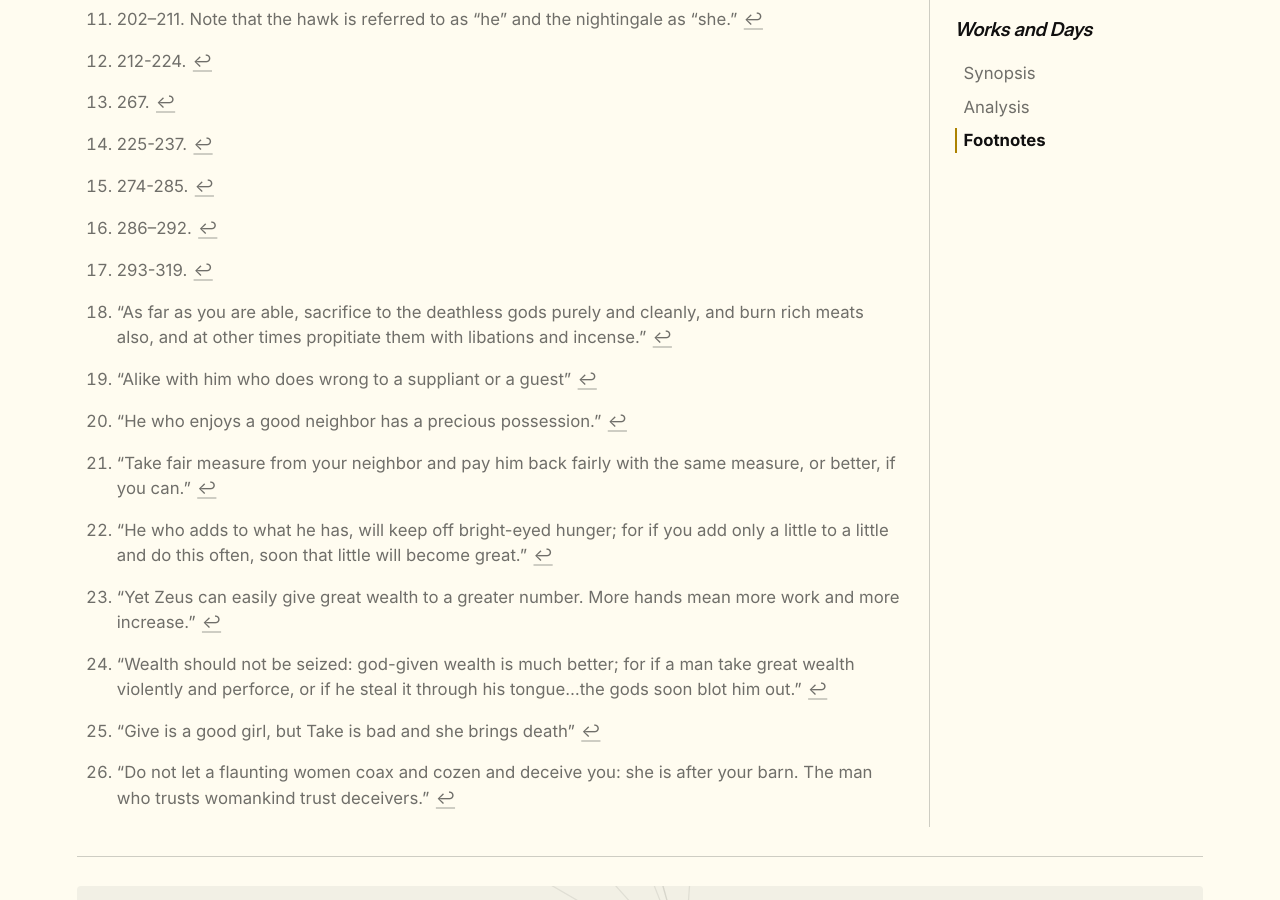
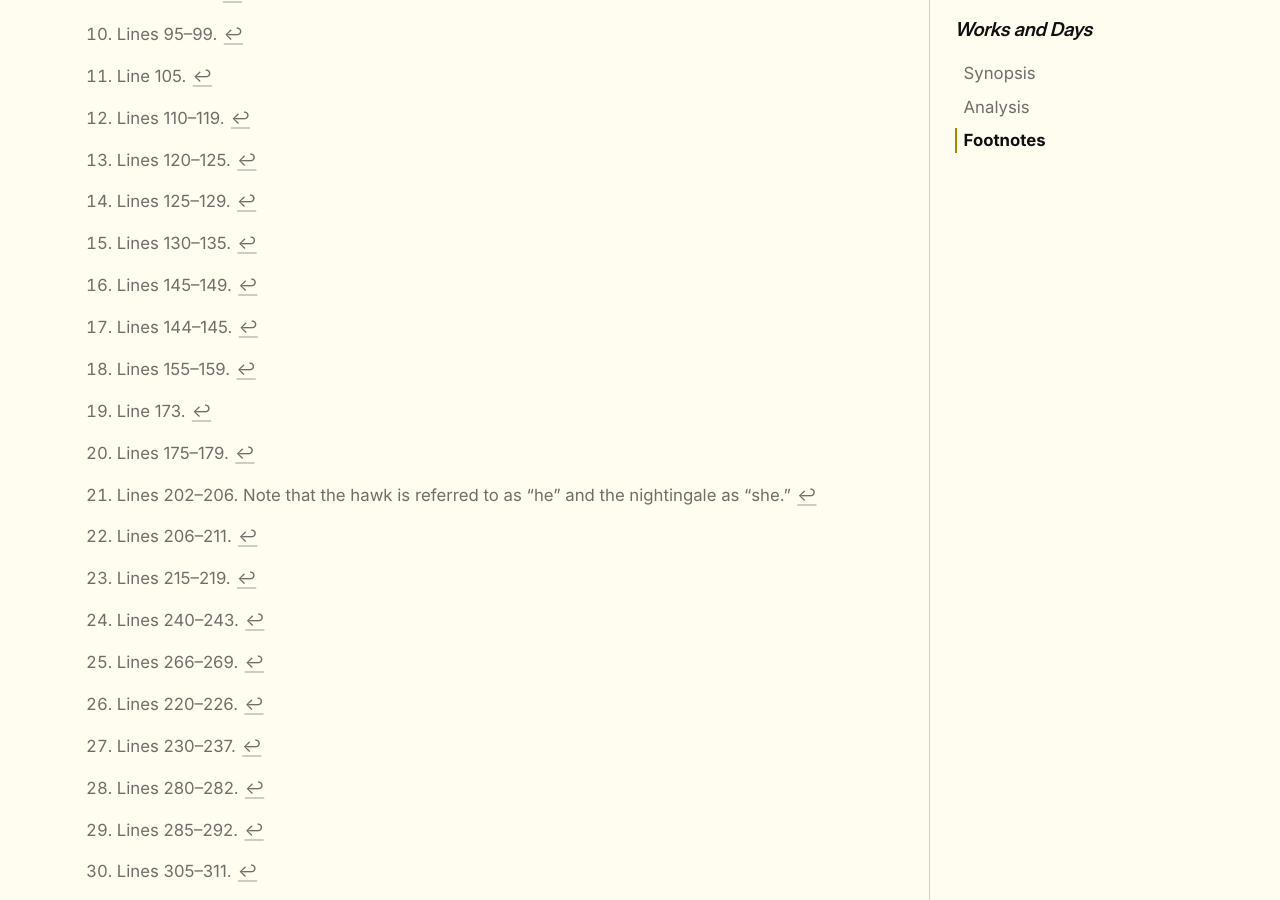
Before and after one commit to andyzwang/notes, a Jekyll site: the page built from _notes/Works and Days.md, in a window 1280 px wide and 900 px high, scrolled down 7214 px. Built offline with Jekyll 4.4.1, drawn with Linux system fonts in a browser that asks for light colours; some of the changed text lies outside the part shown.

Commit message:
Add and correct Perseus line-number citations throughout Works and Days [structure]
Co-Authored-By: Claude Opus 4.8 <noreply@anthropic.com>

```diff
--- a/_notes/Works and Days.md
+++ b/_notes/Works and Days.md
@@ -20,26 +20,26 @@ The poem begins with an invocation to the muses of Pieria, and to their father,
 
 > Through him mortal men are famed or un-famed, sung or unsung alike, as great Zeus wills. For easily he makes strong, and easily he brings the strong man low; easily he humbles the proud and raises the obscure, and easily he straightens the crooked and blasts the proud.[^1]
 
-After this appeal to Zeus — he who "make[s] judgments straight with righteousness" — Hesiod begins his undertaking to "tell of true things" to his brother, Perses.
+After this appeal to Zeus — he who "make[s] judgments straight with righteousness" — Hesiod begins his undertaking to "tell of true things" to his brother, Perses.[^2]
 ### Two forms of strife
 
-While *Works and Days* concerns itself with human affairs, Hesiod begins the poem by referencing the cosmic lineage in *[[Theogony]]*. There are two forms of Strife (Ἔρις) on earth: one "fosters evil war and battle," while the other "stirs up even the shiftless to toil."
+While *Works and Days* concerns itself with human affairs, Hesiod begins the poem by referencing the cosmic lineage in *[[Theogony]]*. There are two forms of Strife (Ἔρις) on earth: one "fosters evil war and battle," while the other "stirs up even the shiftless to toil."[^3]
 
-> For a man grows eager to work when he considers his neighbor, a rich man who hastens to plough and plant and put his house in good order; and neighbor vies with his neighbor as he hurries after wealth. This Strife is wholesome for men. And potter is angry with potter, and craftsman with craftsman, and beggar is jealous of beggar, and minstrel of minstrel.[^2]
+> For a man grows eager to work when he considers his neighbor, a rich man who hastens to plough and plant and put his house in good order; and neighbor vies with his neighbor as he hurries after wealth. This Strife is wholesome for men. And potter is angry with potter, and craftsman with craftsman, and beggar is jealous of beggar, and minstrel of minstrel.[^4]
 
-Hesiod encourages Perses to avoid taking delight in strife, telling him to not "peep and peer and listen to the wrangles of the court-house." Instead, Hesiod suggests, he should focus on working for his livelihood.
+Hesiod encourages Perses to avoid taking delight in strife, telling him to not "peep and peer and listen to the wrangles of the court-house."[^5] Instead, Hesiod suggests, he should focus on working for his livelihood.
 ### Bribe-swallowing lords
 
-> Nay, let us settle our dispute here with true judgement which is of Zeus and is perfect.[^3]
+> Nay, let us settle our dispute here with true judgement which is of Zeus and is perfect.[^6]
 
-Hesiod gets to business by revealing that they had "already divided our inheritance," but Perses was able to claim more than his fair share through influencing "bribe-swallowing lords who love to judge such a cause as this."
+Hesiod gets to business by revealing that they had "already divided our inheritance," but Perses was able to claim more than his fair share through influencing "bribe-swallowing lords who love to judge such a cause as this."[^7]
 
-These judges, Hesiod says, "know not how much more the half is than the whole, nor what great advantage there is in mallow and asphodel."[^4] To further convince Perses of the necessity of work — as well as the cosmic justice that underlies it — Hesiod begins his mythology.
+These judges, Hesiod says, "know not how much more the half is than the whole, nor what great advantage there is in mallow and asphodel."[^8] To further convince Perses of the necessity of work — as well as the cosmic justice that underlies it — Hesiod begins his mythology.
 ### Prometheus and Pandora
 
-Upset that [[Prometheus]] stole fire for humanity, [[Zeus]] decides that he will "give men as the price for fire an evil thing."[^5] He orders the gods to create Pandora, a beautiful woman who is endowed with gifts from all of the Olympians. Hermes brings Pandora to Epimetheus (Prometheus's brother) as a gift, and, despite Prometheus's warning to never accept a gift from Zeus, he accepts. Pandora opens a jar that releases sickness, toil, misery, and "countless plagues" into a world previously free of suffering. Only Hope remains within the lid — "by the will of Aegis-holding Zeus"[^6] — leaving humanity subject to hardship for all eternity.
+Upset that [[Prometheus]] stole fire for humanity, [[Zeus]] decides that he will "give men as the price for fire an evil thing."[^9] He orders the gods to create Pandora, a beautiful woman who is endowed with gifts from all of the Olympians. Hermes brings Pandora to Epimetheus (Prometheus's brother) as a gift, and, despite Prometheus's warning to never accept a gift from Zeus, he accepts. Pandora opens a jar that releases sickness, toil, misery, and "countless plagues" into a world previously free of suffering. Only Hope remains within the lid — "by the will of Aegis-holding Zeus"[^10] — leaving humanity subject to hardship for all eternity.
 
-Perhaps as a note to his brother, Hesiod concludes that "there is no way to escape the will of Zeus."
+Perhaps as a note to his brother, Hesiod concludes that "there is no way to escape the will of Zeus."[^11]
 
 ### Myth of the ages
 
@@ -77,85 +77,114 @@ Finally, Hesiod laments that he is alive during the so-called Iron Age (wishing
 
 ![](/assets/img/hawk-nightingale.jpg "*Fables de La Fontaine*, J.J. Grandville, c. 1838."){: link="https://commons.wikimedia.org/wiki/File:Grandville_-_Fables_de_La_Fontaine_-_09-18_._Le_Milan_et_le_Rossignol.jpg"}
 
-Hesiod then addresses the prices directly. A hawk flies high in the air, with a nightingale in its talons. The smaller bird "cries pitifully," to which the hawk responds:[^11]
+Hesiod then addresses the princes directly. A hawk flies high in the air, with a nightingale in its talons. The smaller bird "cries pitifully," to which the hawk responds:[^21]
 
-> Miserable thing, why do you cry out? One far stronger than you now holds you fast, and you must go wherever I take you, strongstress as you are. And if I please I will make my meal of you, or let you go. He is a fool who tries to withstand the stronger, for he does not get the mastery and suffers pain besides his shame.
+> Miserable thing, why do you cry out? One far stronger than you now holds you fast, and you must go wherever I take you, songstress as you are. And if I please I will make my meal of you, or let you go. He is a fool who tries to withstand the stronger, for he does not get the mastery and suffers pain besides his shame.[^22]
 
 ### On justice
 
-Hesiod then addresses his brother directly: violence and injustice will destroy a man, even a powerful or prosperous one, "for Justice beats Outrage when she comes at length to the end of the race."[^12]
+Hesiod then addresses his brother directly: violence and injustice will destroy a man, even a powerful or prosperous one, "for Justice beats Outrage when she comes at length to the end of the race."[^23]
 
-Moreover, entire cities answer for the deeds of a single "bad man who sins and devises presumptuous deeds." — in these cases, Zeus brings "great trouble upon the people."  Speaking to the princes, Hesiod warns that Zeus's eye — "seeing all and understanding all" — takes note of "what sort of justice is this that the city keeps within it."[^14]
+Moreover, entire cities answer for the deeds of a single "bad man who sins and devises presumptuous deeds" — in these cases, Zeus brings "great trouble upon the people."[^24] Speaking to the princes, Hesiod warns that Zeus's eye — "seeing all and understanding all" — takes note of "what sort of justice is this that the city keeps within it."[^25]
 
-When the personified [[Justice]] is mistreated, for example by judges who "devour bribes" and issue "crooked judgments" as in the current dispute, she follows a city "weeping" and bringing punishment upon it. On the other hand, cities with rulers who give "straight judgments" to foreigners and citizens alike flourish and their people proper.
+When the personified [[Justice]] is mistreated, for example by judges who "devour bribes" and issue "crooked judgments" as in the current dispute, she follows a city "weeping" and bringing punishment upon it. On the other hand, cities with rulers who give "straight judgments" to foreigners and citizens alike flourish and their people proper.[^26]
 
-> Neither famine nor disaster ever haunt men who do true justice; but light-heartedly they tend the fields which are all their care. The earth bears them victual in plenty, and on the mountains the oak bears acorns upon the top and bees in the midst. Their woolly sheep are laden with fleeces; their women bear children like their parents. They flourish continually with good things.[^13]
+> Neither famine nor disaster ever haunt men who do true justice; but light-heartedly they tend the fields which are all their care. The earth bears them victual in plenty, and on the mountains the oak bears acorns upon the top and bees in the midst. Their woolly sheep are laden with fleeces; their women bear children like their parents. They flourish continually with good things.[^27]
 
-Men are distinguished from animals in that animals devour one each other for lack of justice, but Zeus has given humanity the capacity to ordain right and wrong. Thus, "for whoever knows the right and is ready to speak it, far-seeing Zeus gives him prosperity."[^15]
+Men are distinguished from animals in that animals devour one each other for lack of justice, but Zeus has given humanity the capacity to ordain right and wrong. Thus, "for whoever knows the right and is ready to speak it, far-seeing Zeus gives him prosperity."[^28]
 
 ### On work
 
 Hesiod finally turns to the difficulty of living well:
 
-> To you, foolish Perses, I will speak good sense. Badness can be got easily and in shoals: the road to her is smooth, and she lives very near us. But between us and Goodness the gods have placed the sweat of our brows: long and steep is the path that leads to her, and it is rough at the first.[^16]
+> To you, foolish Perses, I will speak good sense. Badness can be got easily and in shoals: the road to her is smooth, and she lives very near us. But between us and Goodness the gods have placed the sweat of our brows: long and steep is the path that leads to her, and it is rough at the first.[^29]
 
-Work, Hesiod tries to convince his brother, is both morally good and materially necessary. Gods and men alike dislike idle men, "for in nature he is like the stingless drones who waste the labor of the bees." And, work ensures that one will not starve. Thus, "work is no disgrace: it is idleness which is a disgrace."[^17] Finally, recalling the opening of the poem, Hesiod advises his brother to stop coveting other people's property: instead, he should "attend to your livelihood as I bid you."
+Work, Hesiod tries to convince his brother, is both morally good and materially necessary. Gods and men alike dislike idle men, "for in nature he is like the stingless drones who waste the labor of the bees." And, work ensures that one will not starve. Thus, "work is no disgrace: it is idleness which is a disgrace."[^30] Finally, recalling the opening of the poem, Hesiod advises his brother to stop coveting other people's property: instead, he should "attend to your livelihood as I bid you."[^31]
 
-The remainder of the poem is a collection of household, religious, and social rules. Hesiod advises honoring the gods[^19], respecting guests and parents[^20], maintaining good relations with neighbors[^21], repaying fairly[^22],  gradual savings[^24], and bearing sons.[^26] He also advises against dishonest profit[^18], greediness[^23], and, in a reflection of the patriarchal nature of the poem, trusting "flaunting women."[^25]
+The remainder of the poem is a collection of household, religious, and social rules. Hesiod advises honoring the gods[^32], respecting guests and parents[^33], maintaining good relations with neighbors[^34], repaying fairly[^35],  gradual savings[^36], and bearing sons.[^37] He also advises against dishonest profit[^38], greediness[^39], and, in a reflection of the patriarchal nature of the poem, trusting "flaunting women."[^40]
+
 ## Analysis
 
 ## Footnotes
 
-*N.B. Our class reading was only through line 382 of the poem.*
+*N.B. Our class reading was only through line 382 of the poem. Line numbers below follow the [Perseus Scaife Viewer edition](https://scaife.perseus.org/library/urn:cts:greekLit:tlg0020.tlg002.perseus-eng2:1-380/) of Evelyn-White's translation, bounded to the nearest line markers that edition provides.*
 
-[^1]: Hesiod. *Homeric Hymns, Epic Cycle, Homerica.* Translated by Hugh G. Evelyn-White. The Loeb Classical Library 57. Harvard University Press W. Heinemann, 1914. Lines 1-10.
+[^1]: Hesiod. *Homeric Hymns, Epic Cycle, Homerica.* Translated by Hugh G. Evelyn-White. The Loeb Classical Library 57. Harvard University Press W. Heinemann, 1914. Lines 1–5.
 
-[^2]: 11–24.
+[^2]: Lines 9–10.
 
-[^3]: 25-41.
+[^3]: Lines 11–20.
 
-[^4]: Referring to the poor man's food.
+[^4]: Lines 20–25.
 
-[^5]: 60-68.
+[^5]: Lines 25–29.
 
-[^6]: 90–105.
+[^6]: Lines 35–39.
 
-[^7]: 109–120.
+[^7]: Lines 35–39.
 
-[^8]: 121–139.
+[^8]: Lines 40–41. Referring to the poor man's food.
 
-[^9]: 156-159b.
+[^9]: Lines 55–58.
 
-[^10]: 170-201.
+[^10]: Lines 95–99.
 
-[^11]: 202–211. Note that the hawk is referred to as "he" and the nightingale as "she."
+[^11]: Line 105.
 
-[^12]: 212-224.
+[^12]: Lines 110–119.
 
-[^13]: 225-237.
+[^13]: Lines 120–125.
 
-[^14]: 267.
+[^14]: Lines 125–129.
 
-[^15]: 274-285.
+[^15]: Lines 130–135.
 
-[^16]: 286–292.
+[^16]: Lines 145–149.
 
-[^17]: 293-319.
+[^17]: Lines 144–145.
 
-[^18]: "Wealth should not be seized: god-given wealth is much better; for if a man take great wealth violently and perforce, or if he steal it through his tongue...the gods soon blot him out."
+[^18]: Lines 155–159.
 
-[^19]: "As far as you are able, sacrifice to the deathless gods purely and cleanly, and burn rich meats also, and at other times propitiate them with libations and incense."
+[^19]: Line 173.
 
-[^20]: "Alike with him who does wrong to a suppliant or a guest"
+[^20]: Lines 175–179.
 
-[^21]: "He who enjoys a good neighbor has a precious possession."
+[^21]: Lines 202–206. Note that the hawk is referred to as "he" and the nightingale as "she."
 
-[^22]: "Take fair measure from your neighbor and pay him back fairly with the same measure, or better, if you can."
+[^22]: Lines 206–211.
 
-[^23]: "Give is a good girl, but Take is bad and she brings death"
+[^23]: Lines 215–219.
 
-[^24]: "He who adds to what he has, will keep off bright-eyed hunger; for if you add only a little to a little and do this often, soon that little will become great."
+[^24]: Lines 240–243.
 
-[^25]: "Do not let a flaunting women coax and cozen and deceive you: she is after your barn. The man who trusts womankind trust deceivers."
+[^25]: Lines 266–269.
 
-[^26]: "Yet Zeus can easily give great wealth to a greater number. More hands mean more work and more increase."
+[^26]: Lines 220–226.
+
+[^27]: Lines 230–237.
+
+[^28]: Lines 280–282.
+
+[^29]: Lines 285–292.
+
+[^30]: Lines 305–311.
+
+[^31]: Lines 315–316.
+
+[^32]: Lines 335–339. "As far as you are able, sacrifice to the deathless gods purely and cleanly, and burn rich meats also, and at other times propitiate them with libations and incense."
+
+[^33]: Lines 325–329. "Alike with him who does wrong to a suppliant or a guest."
+
+[^34]: Lines 345–349. "He who enjoys a good neighbor has a precious possession."
+
+[^35]: Lines 349–350. "Take fair measure from your neighbor and pay him back fairly with the same measure, or better, if you can."
+
+[^36]: Lines 361–363. "He who adds to what he has, will keep off bright-eyed hunger; for if you add only a little to a little and do this often, soon that little will become great." (These lines are traditionally cited in this transposed order due to a suspected displacement in the manuscript tradition.)
+
+[^37]: Lines 378–380. "Yet Zeus can easily give great wealth to a greater number. More hands mean more work and more increase."
+
+[^38]: Lines 320–326. "Wealth should not be seized: god-given wealth is much better; for if a man take great wealth violently and perforce, or if he steal it through his tongue...the gods soon blot him out."
+
+[^39]: Lines 355–356. "Give is a good girl, but Take is bad and she brings death."
+
+[^40]: Lines 372–374. "Do not let a flaunting women coax and cozen and deceive you: she is after your barn. The man who trusts womankind trust deceivers."
```
Also changed, not shown: other parts of _notes/Works and Days.md (+7 -7 lines).
